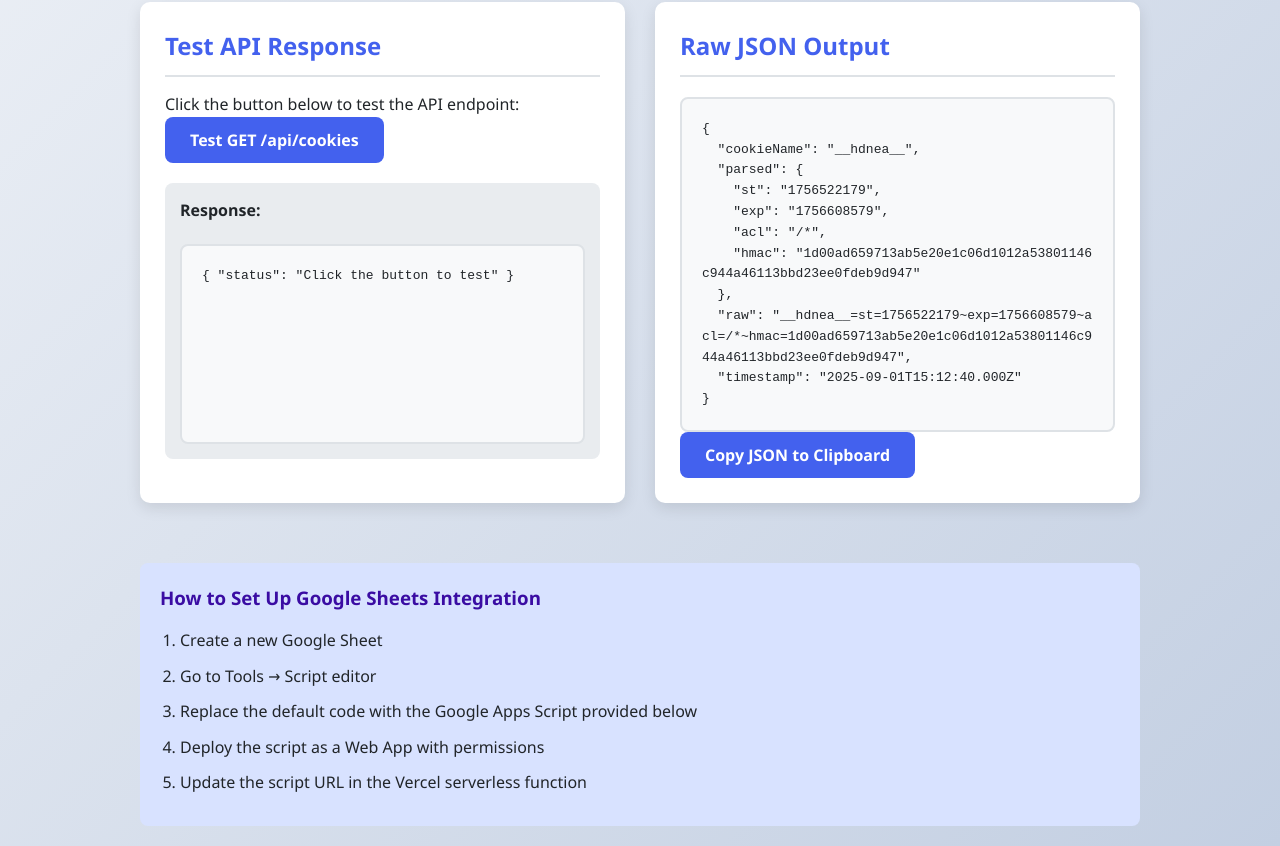
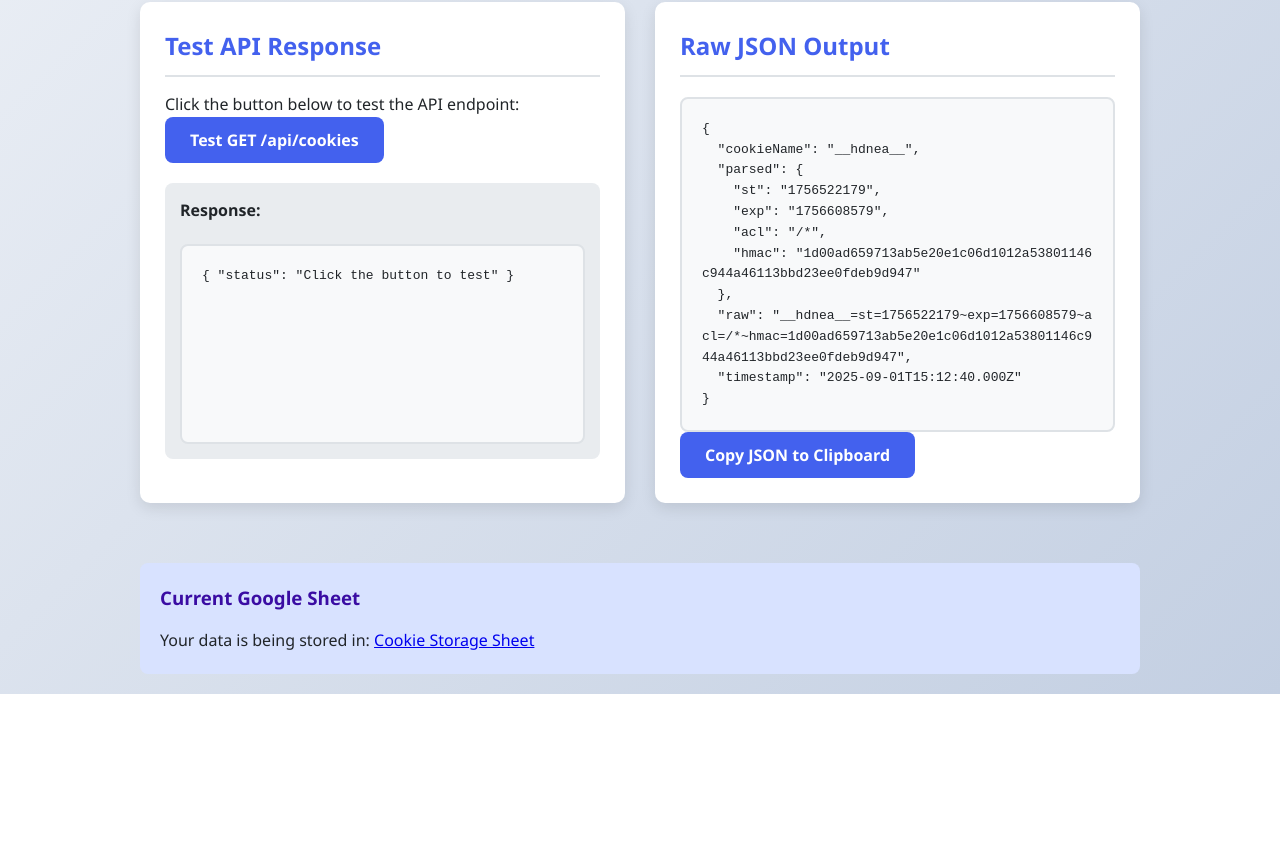
Before and after one commit to saqlainhaider8198/ckapi, a plain HTML site: page index.html in a window 1280 px wide. Shown: the part 690-1536 px from the top of the page. After the commit the page ends 1384 px from the top, so only its background shows below. Drawn offline with Linux system fonts and the light colour scheme.

Commit message:
Update index.html

```diff
--- a/index.html
+++ b/index.html
@@ -263,14 +263,8 @@
         </div>
 
         <div class="instructions">
-            <h3>How to Set Up Google Sheets Integration</h3>
-            <ol>
-                <li>Create a new Google Sheet</li>
-                <li>Go to Tools → Script editor</li>
-                <li>Replace the default code with the Google Apps Script provided below</li>
-                <li>Deploy the script as a Web App with permissions</li>
-                <li>Update the script URL in the Vercel serverless function</li>
-            </ol>
+            <h3>Current Google Sheet</h3>
+            <p>Your data is being stored in: <a href="https://docs.google.com/spreadsheets/d/1tBlsOOgRrSKEqRRHidK3NTXB2Hd7N-cIW8JlCnRo4-E/edit" target="_blank">Cookie Storage Sheet</a></p>
         </div>
     </div>
 
```
